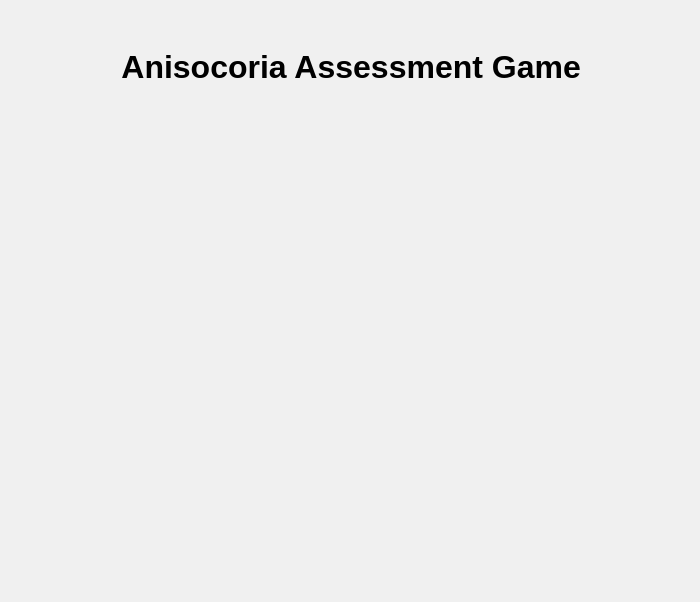
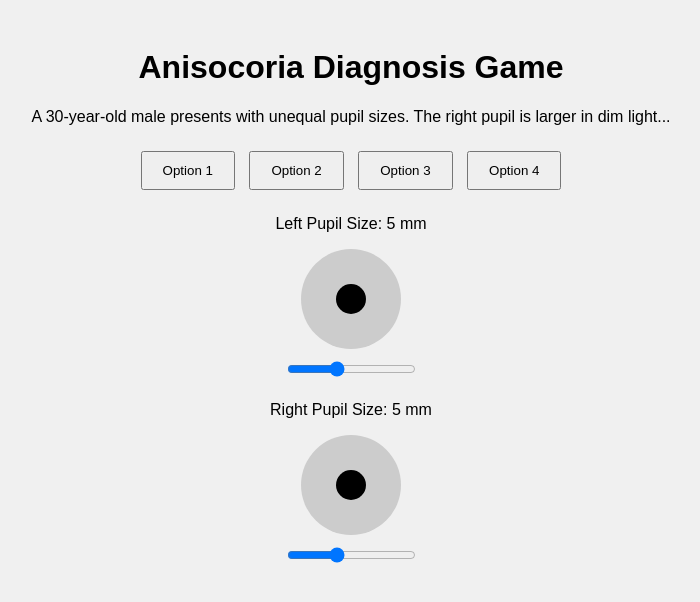
Before and after one commit to Eye-now/Anisocoria-Game, a plain HTML site: page index.html in a window 1280 px wide. Shown: the whole page, without its empty margins (289-989 px from the left). Drawn offline with Linux system fonts and the light colour scheme.

Commit message:
index.html

```diff
--- a/index.html
+++ b/index.html
@@ -3,19 +3,43 @@
 <head>
     <meta charset="UTF-8">
     <meta name="viewport" content="width=device-width, initial-scale=1.0">
-    <title>Anisocoria Assessment Game</title>
+    <title>Anisocoria Game</title>
     <link rel="stylesheet" href="style.css">
 </head>
 <body>
-    <div id="game">
-        <h1>Anisocoria Assessment Game</h1>
-        <div id="scenario"></div>
+    <div id="quiz">
+        <h1>Anisocoria Diagnosis Game</h1>
+        <div id="case-description"></div>
         <div class="answer-buttons">
-            <!-- Answer buttons will be populated here dynamically -->
+            <button class="answer-button" onclick="submitAnswer(1)">Option 1</button>
+            <button class="answer-button" onclick="submitAnswer(2)">Option 2</button>
+            <button class="answer-button" onclick="submitAnswer(3)">Option 3</button>
+            <button class="answer-button" onclick="submitAnswer(4)">Option 4</button>
         </div>
-        <div id="feedback" style="display:none;"></div>
-        <button id="next-button" style="display:none;" onclick="nextScenario()">Next Scenario</button>
+        <div id="result" style="display:none;">
+            <p id="result-message"></p>
+            <button onclick="displayNextCase()">Next Case</button>
+        </div>
     </div>
+
+    <div class="eye-container">
+        <p>Left Pupil Size: <span id="leftPupilSize">5</span> mm</p>
+        <div class="eye" id="leftEye">
+            <div class="pupil" id="leftPupil"></div>
+        </div>
+        <input type="range" id="leftPupilSlider" min="2" max="10" value="5" oninput="adjustPupils()">
+    </div>
+
+    <div class="eye-container">
+        <p>Right Pupil Size: <span id="rightPupilSize">5</span> mm</p>
+        <div class="eye" id="rightEye">
+            <div class="pupil" id="rightPupil"></div>
+        </div>
+        <input type="range" id="rightPupilSlider" min="2" max="10" value="5" oninput="adjustPupils()">
+    </div>
+
+    <div id="final-score" style="display:none;"></div>
+    <button id="restart-button" onclick="restartGame()" style="display:none;">Restart Game</button>
 
     <script src="game.js"></script>
 </body>
```
